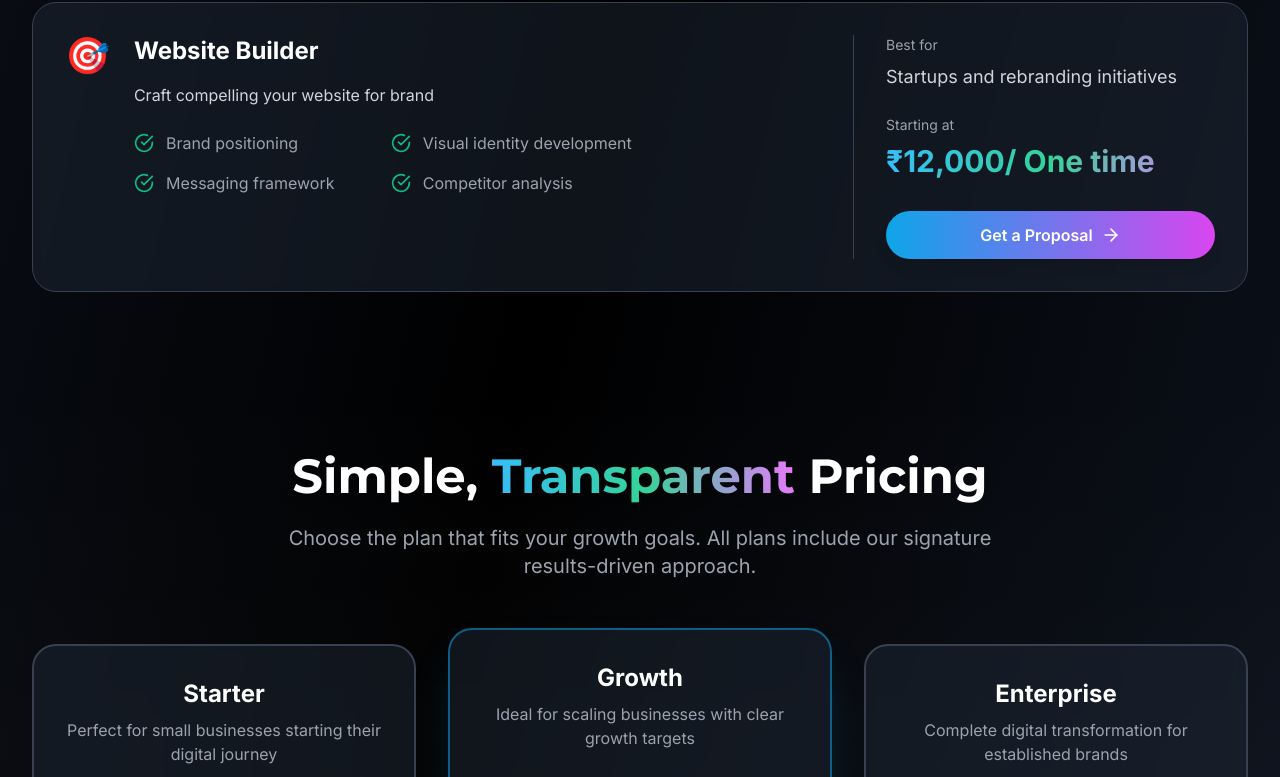
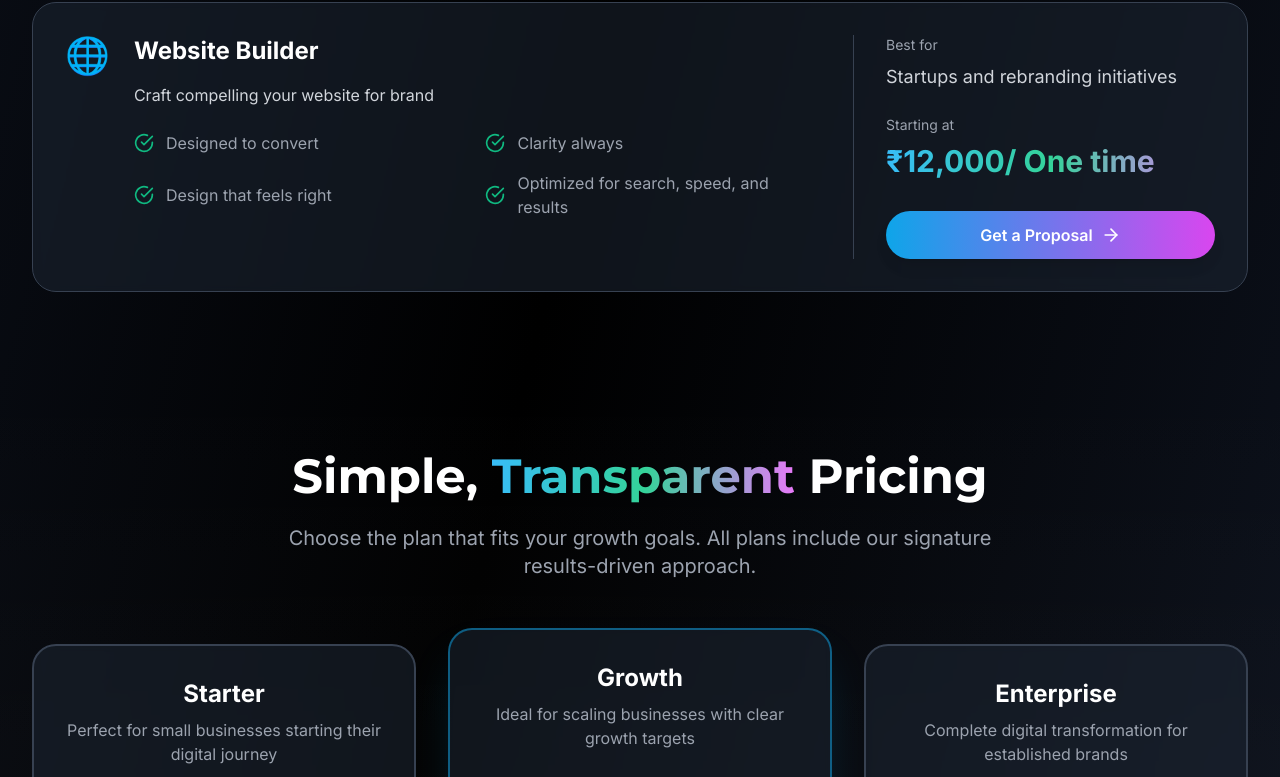
Before and after one commit to iamsubhashsingh/subhashmarketing, a React (Vite) app: page /services in a window 1280 px wide. Shown: the part 2738-3515 px from the top of the page. Built offline with nearby package versions, Linux system fonts and the light colour scheme.

Commit message:
added website

```diff
--- a/src/constants/data.js
+++ b/src/constants/data.js
@@ -87,12 +87,12 @@ export const services = [
     id: 7,
     title: "Website Builder",
     description: "Craft compelling your website for brand",
-    icon: "🎯",
+    icon: "🌐",
     features: [
-      "Brand positioning",
-      "Visual identity development",
-      "Messaging framework",
-      "Competitor analysis"
+      "Designed to convert",
+      "Clarity always",
+      "Design that feels right",
+      "Optimized for search, speed, and results"
     ],
     bestFor: "Startups and rebranding initiatives",
     price: "₹12,000/ One time"
```
